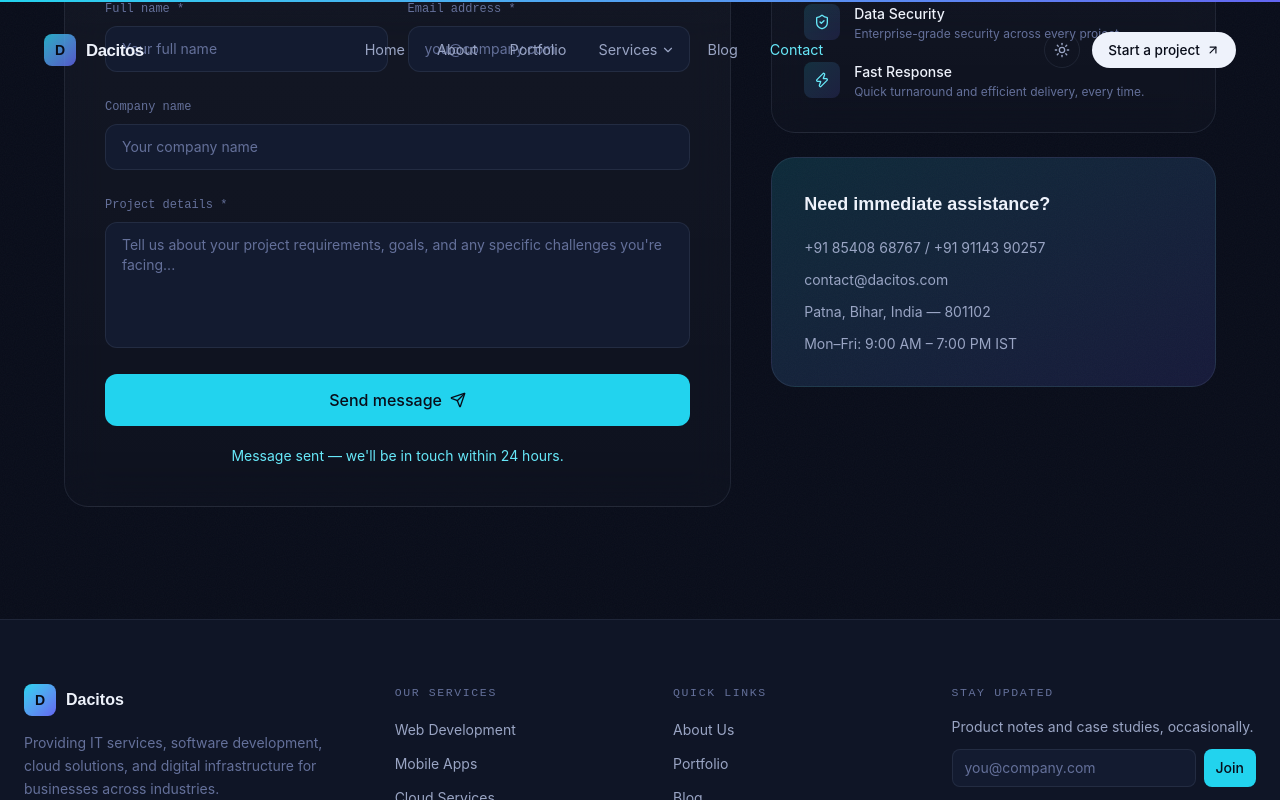
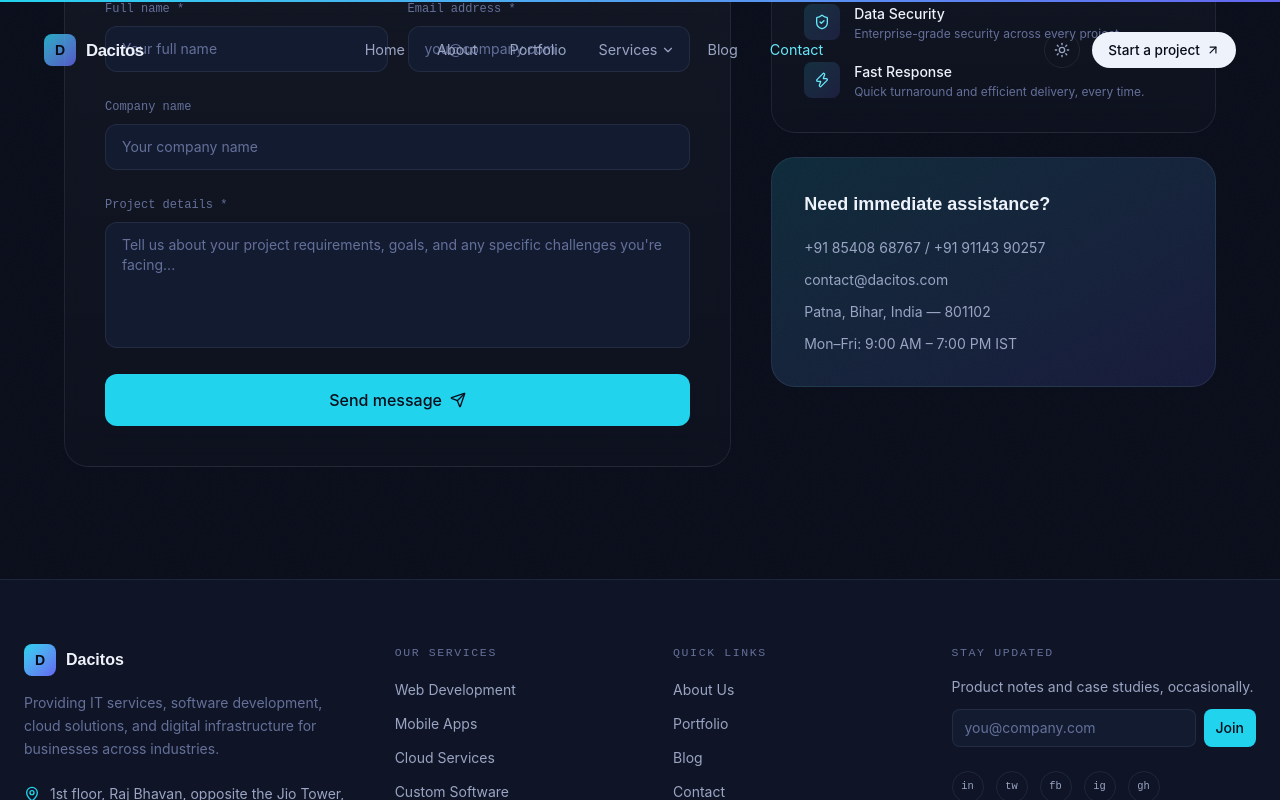
Before and after one commit to JOBAYER07-dev/DACITOS, a Next.js app: page /contact in a window 1280 px wide. Both pictures are taken after typing "Sample", "name@example.com", "Sample", "Sample" into the empty fields and a click on the button "Send message". Shown: the part 747-1547 px from the top of the page. Built offline with nearby package versions, Linux system fonts and the light colour scheme.

Commit message:
feat(contact): replace inline status text with floating toast notification

```diff
--- a/src/app/contact/page.tsx
+++ b/src/app/contact/page.tsx
@@ -1,42 +1,104 @@
-"use client";
+'use client';
 
-import { useState } from "react";
-import { Phone, Mail, MessageCircle, Calendar, Send, ShieldCheck, Clock, Zap } from "lucide-react";
-import Reveal from "@/components/Reveal";
+import { useEffect, useState } from 'react';
+import {
+  Phone,
+  Mail,
+  MessageCircle,
+  Calendar,
+  Send,
+  ShieldCheck,
+  Clock,
+  Zap,
+} from 'lucide-react';
+import Reveal from '@/components/Reveal';
+import Toast, { ToastState } from '@/components/Toast';
 
 const quickCards = [
-  { icon: Phone, title: "Call us", desc: "Speak directly with our team", value: "+91 85408 68767" },
-  { icon: Mail, title: "Email us", desc: "Send a detailed message", value: "contact@dacitos.com" },
-  { icon: MessageCircle, title: "Live chat", desc: "Instant support, available 24/7", value: "Start a chat" },
-  { icon: Calendar, title: "Book a meeting", desc: "Free 30-minute consultation", value: "Schedule now" },
+  {
+    icon: Phone,
+    title: 'Call us',
+    desc: 'Speak directly with our team',
+    value: '+91 85408 68767',
+  },
+  {
+    icon: Mail,
+    title: 'Email us',
+    desc: 'Send a detailed message',
+    value: 'contact@dacitos.com',
+  },
+  {
+    icon: MessageCircle,
+    title: 'Live chat',
+    desc: 'Instant support, available 24/7',
+    value: 'Start a chat',
+  },
+  {
+    icon: Calendar,
+    title: 'Book a meeting',
+    desc: 'Free 30-minute consultation',
+    value: 'Schedule now',
+  },
 ];
 
 const whyChoose = [
-  { icon: Clock, title: "24/7 Support", desc: "Round-the-clock technical support and assistance." },
-  { icon: ShieldCheck, title: "Data Security", desc: "Enterprise-grade security across every project." },
-  { icon: Zap, title: "Fast Response", desc: "Quick turnaround and efficient delivery, every time." },
+  {
+    icon: Clock,
+    title: '24/7 Support',
+    desc: 'Round-the-clock technical support and assistance.',
+  },
+  {
+    icon: ShieldCheck,
+    title: 'Data Security',
+    desc: 'Enterprise-grade security across every project.',
+  },
+  {
+    icon: Zap,
+    title: 'Fast Response',
+    desc: 'Quick turnaround and efficient delivery, every time.',
+  },
 ];
 
-type Status = "idle" | "loading" | "success" | "error";
+type Status = 'idle' | 'loading' | 'success' | 'error';
 
 export default function Contact() {
-  const [status, setStatus] = useState<Status>("idle");
-  const [form, setForm] = useState({ name: "", email: "", company: "", message: "" });
+  const [status, setStatus] = useState<Status>('idle');
+  const [form, setForm] = useState({
+    name: '',
+    email: '',
+    company: '',
+    message: '',
+  });
+  const [toast, setToast] = useState<ToastState>(null);
+
+  useEffect(() => {
+    if (!toast) return;
+    const t = setTimeout(() => setToast(null), 5000);
+    return () => clearTimeout(t);
+  }, [toast]);
 
   async function handleSubmit(e: React.FormEvent) {
     e.preventDefault();
-    setStatus("loading");
+    setStatus('loading');
     try {
-      const res = await fetch("/api/contact", {
-        method: "POST",
-        headers: { "Content-Type": "application/json" },
+      const res = await fetch('/api/contact', {
+        method: 'POST',
+        headers: { 'Content-Type': 'application/json' },
         body: JSON.stringify(form),
       });
       if (!res.ok) throw new Error();
-      setStatus("success");
-      setForm({ name: "", email: "", company: "", message: "" });
+      setStatus('success');
+      setToast({
+        type: 'success',
+        message: "Message sent — we'll be in touch within 24 hours.",
+      });
+      setForm({ name: '', email: '', company: '', message: '' });
     } catch {
-      setStatus("error");
+      setStatus('error');
+      setToast({
+        type: 'error',
+        message: 'Something went wrong. Please try again or email us directly.',
+      });
     }
   }
 
@@ -46,7 +108,8 @@ export default function Contact() {
         <Reveal>
           <span className="eyebrow text-cyan-soft">Get in touch</span>
           <h1 className="font-display font-semibold text-4xl sm:text-5xl mt-4">
-            Let&apos;s build something <span className="gradient-text">amazing.</span>
+            Let&apos;s build something{' '}
+            <span className="gradient-text">amazing.</span>
           </h1>
           <p className="mt-5 text-text-secondary max-w-xl mx-auto">
             Ready to transform your business with cutting-edge technology? Our
@@ -61,9 +124,13 @@ export default function Contact() {
             <Reveal key={c.title} delay={i * 0.07}>
               <div className="glass-card rounded-2xl p-6 h-full">
                 <c.icon className="w-5 h-5 text-cyan-soft mb-4" />
-                <h3 className="font-display font-medium text-text-primary">{c.title}</h3>
+                <h3 className="font-display font-medium text-text-primary">
+                  {c.title}
+                </h3>
                 <p className="mt-1.5 text-xs text-text-muted">{c.desc}</p>
-                <p className="mt-3 text-sm text-cyan-soft font-medium">{c.value}</p>
+                <p className="mt-3 text-sm text-cyan-soft font-medium">
+                  {c.value}
+                </p>
               </div>
             </Reveal>
           ))}
@@ -74,30 +141,39 @@ export default function Contact() {
         <div className="max-w-6xl mx-auto grid lg:grid-cols-[1.2fr_0.8fr] gap-10">
           <Reveal>
             <div className="glass-card rounded-3xl p-8 sm:p-10">
-              <h2 className="font-display text-2xl font-semibold text-text-primary">Send us a message</h2>
+              <h2 className="font-display text-2xl font-semibold text-text-primary">
+                Send us a message
+              </h2>
               <p className="mt-2 text-sm text-text-secondary">
-                Tell us about your project and we&apos;ll get back to you within 24 hours.
+                Tell us about your project and we&apos;ll get back to you within
+                24 hours.
               </p>
 
               <form onSubmit={handleSubmit} className="mt-8 space-y-5">
                 <div className="grid sm:grid-cols-2 gap-5">
                   <div>
-                    <label className="text-xs font-mono text-text-muted">Full name *</label>
+                    <label className="text-xs font-mono text-text-muted">
+                      Full name *
+                    </label>
                     <input
                       required
                       value={form.name}
-                      onChange={(e) => setForm({ ...form, name: e.target.value })}
+                      onChange={e => setForm({ ...form, name: e.target.value })}
                       placeholder="Your full name"
                       className="mt-2 w-full rounded-xl bg-ink-surface border border-border-subtle px-4 py-3 text-sm text-text-primary placeholder:text-text-muted focus:outline-none focus:border-cyan transition-colors"
                     />
                   </div>
                   <div>
-                    <label className="text-xs font-mono text-text-muted">Email address *</label>
+                    <label className="text-xs font-mono text-text-muted">
+                      Email address *
+                    </label>
                     <input
                       required
                       type="email"
                       value={form.email}
-                      onChange={(e) => setForm({ ...form, email: e.target.value })}
+                      onChange={e =>
+                        setForm({ ...form, email: e.target.value })
+                      }
                       placeholder="you@company.com"
                       className="mt-2 w-full rounded-xl bg-ink-surface border border-border-subtle px-4 py-3 text-sm text-text-primary placeholder:text-text-muted focus:outline-none focus:border-cyan transition-colors"
                     />
@@ -105,22 +181,30 @@ export default function Contact() {
                 </div>
 
                 <div>
-                  <label className="text-xs font-mono text-text-muted">Company name</label>
+                  <label className="text-xs font-mono text-text-muted">
+                    Company name
+                  </label>
                   <input
                     value={form.company}
-                    onChange={(e) => setForm({ ...form, company: e.target.value })}
+                    onChange={e =>
+                      setForm({ ...form, company: e.target.value })
+                    }
                     placeholder="Your company name"
                     className="mt-2 w-full rounded-xl bg-ink-surface border border-border-subtle px-4 py-3 text-sm text-text-primary placeholder:text-text-muted focus:outline-none focus:border-cyan transition-colors"
                   />
                 </div>
 
                 <div>
-                  <label className="text-xs font-mono text-text-muted">Project details *</label>
+                  <label className="text-xs font-mono text-text-muted">
+                    Project details *
+                  </label>
                   <textarea
                     required
                     rows={5}
                     value={form.message}
-                    onChange={(e) => setForm({ ...form, message: e.target.value })}
+                    onChange={e =>
+                      setForm({ ...form, message: e.target.value })
+                    }
                     placeholder="Tell us about your project requirements, goals, and any specific challenges you're facing..."
                     className="mt-2 w-full rounded-xl bg-ink-surface border border-border-subtle px-4 py-3 text-sm text-text-primary placeholder:text-text-muted focus:outline-none focus:border-cyan transition-colors resize-none"
                   />
@@ -128,23 +212,12 @@ export default function Contact() {
 
                 <button
                   type="submit"
-                  disabled={status === "loading"}
+                  disabled={status === 'loading'}
                   className="w-full inline-flex items-center justify-center gap-2 rounded-xl bg-cyan text-ink px-6 py-3.5 font-medium hover:bg-cyan-soft transition-colors disabled:opacity-60"
                 >
-                  {status === "loading" ? "Sending..." : "Send message"}
+                  {status === 'loading' ? 'Sending...' : 'Send message'}
                   <Send className="w-4 h-4" />
                 </button>
-
-                {status === "success" && (
-                  <p className="text-sm text-cyan-soft text-center">
-                    Message sent — we&apos;ll be in touch within 24 hours.
-                  </p>
-                )}
-                {status === "error" && (
-                  <p className="text-sm text-red-400 text-center">
-                    Something went wrong. Please try again or email us directly.
-                  </p>
-                )}
               </form>
             </div>
           </Reveal>
@@ -156,14 +229,18 @@ export default function Contact() {
                   Why choose Dacitos?
                 </h3>
                 <div className="mt-6 space-y-5">
-                  {whyChoose.map((w) => (
+                  {whyChoose.map(w => (
                     <div key={w.title} className="flex items-start gap-3.5">
                       <div className="flex h-9 w-9 items-center justify-center rounded-lg bg-gradient-to-br from-cyan/15 to-indigo/15 shrink-0">
                         <w.icon className="w-4 h-4 text-cyan-soft" />
                       </div>
                       <div>
-                        <div className="text-sm font-medium text-text-primary">{w.title}</div>
-                        <div className="text-xs text-text-muted mt-0.5">{w.desc}</div>
+                        <div className="text-sm font-medium text-text-primary">
+                          {w.title}
+                        </div>
+                        <div className="text-xs text-text-muted mt-0.5">
+                          {w.desc}
+                        </div>
                       </div>
                     </div>
                   ))}
@@ -187,6 +264,7 @@ export default function Contact() {
           </div>
         </div>
       </section>
+      <Toast toast={toast} onClose={() => setToast(null)} />
     </>
   );
 }
--- /dev/null
+++ b/src/components/Toast.tsx
@@ -0,0 +1,46 @@
+'use client';
+
+import { AnimatePresence, motion } from 'framer-motion';
+import { CheckCircle2, XCircle, X } from 'lucide-react';
+
+export type ToastState = { type: 'success' | 'error'; message: string } | null;
+
+export default function Toast({
+  toast,
+  onClose,
+}: {
+  toast: ToastState;
+  onClose: () => void;
+}) {
+  return (
+    <div className="fixed bottom-7 left-1/2 -translate-x-1/2 z-[70] w-[calc(100%-2rem)] max-w-sm">
+      <AnimatePresence>
+        {toast && (
+          <motion.div
+            initial={{ opacity: 0, y: 20, scale: 0.95 }}
+            animate={{ opacity: 1, y: 0, scale: 1 }}
+            exit={{ opacity: 0, y: 20, scale: 0.95 }}
+            transition={{ duration: 0.25, ease: [0.16, 1, 0.3, 1] }}
+            className="glass-card rounded-2xl px-4 py-3.5 flex items-start gap-3 shadow-[0_20px_60px_rgba(0,0,0,0.45)]"
+          >
+            {toast.type === 'success' ? (
+              <CheckCircle2 className="w-5 h-5 text-cyan shrink-0 mt-0.5" />
+            ) : (
+              <XCircle className="w-5 h-5 text-red-400 shrink-0 mt-0.5" />
+            )}
+            <p className="text-sm text-text-primary flex-1 leading-snug">
+              {toast.message}
+            </p>
+            <button
+              onClick={onClose}
+              aria-label="Dismiss notification"
+              className="text-text-muted hover:text-text-primary transition-colors shrink-0"
+            >
+              <X className="w-4 h-4" />
+            </button>
+          </motion.div>
+        )}
+      </AnimatePresence>
+    </div>
+  );
+}
```
